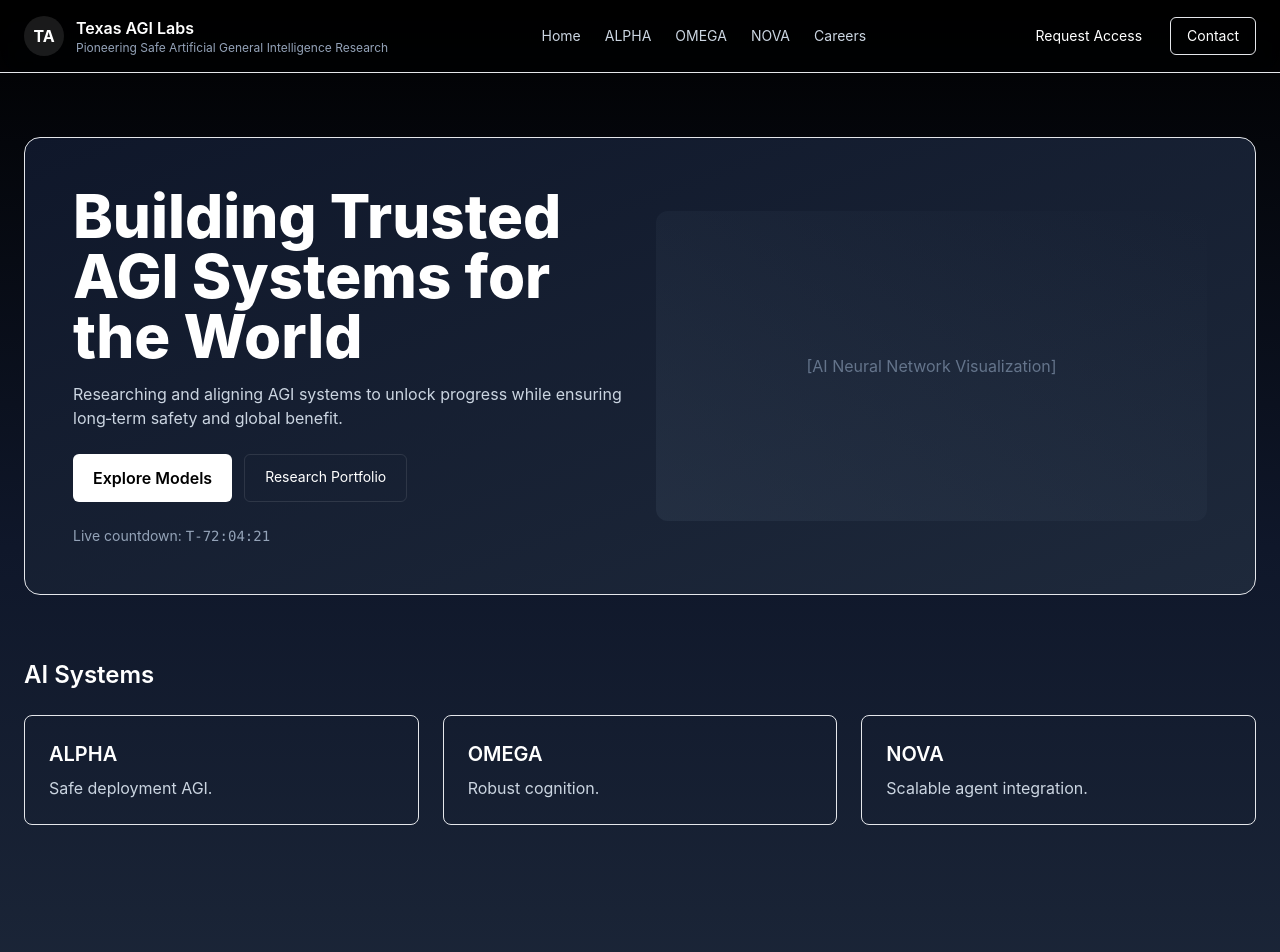
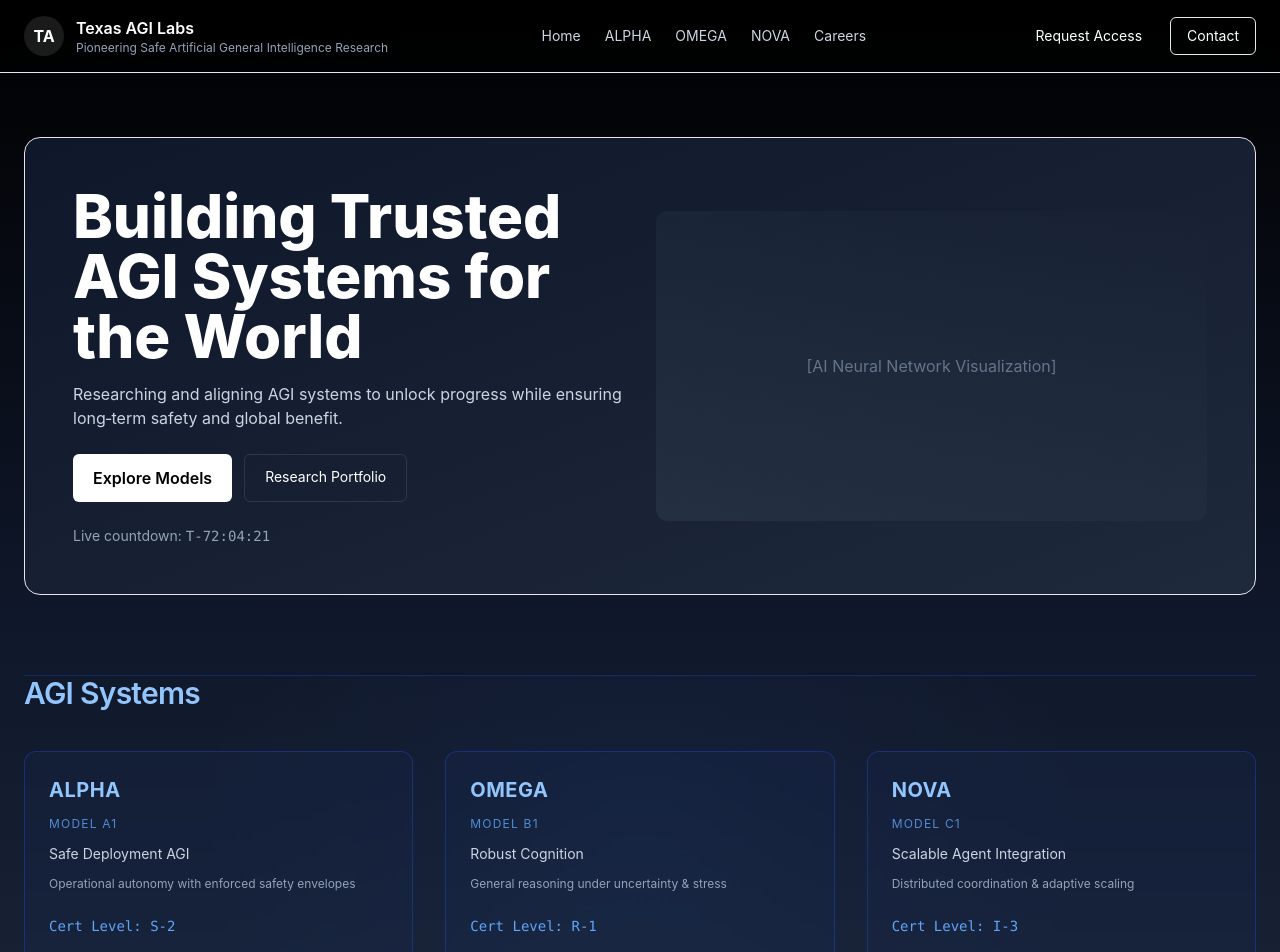
Before and after one commit to saravanan08071979/texasagilabs-site, a Next.js app: page / in a window 1280 px wide. Shown: the top 952 px of the page. Built offline with nearby package versions, Linux system fonts and the light colour scheme.

Commit message:
ui/blueprint-grid-structural: Added sparse aerospace grid under AGI Systems section

```diff
--- a/pages/index.jsx
+++ b/pages/index.jsx
@@ -26,14 +26,64 @@ export default function Home(){
           </div>
         </section>
 
-        <section id="vehicles" className="mt-16">
-          <h2 className="text-2xl font-semibold">AI Systems</h2>
-          <div className="mt-6 grid grid-cols-1 md:grid-cols-3 gap-6">
-            <a href="/models/alpha" className="block"><div className="bg-white/3 rounded-lg p-6 border border-white/6"><div className="text-xl font-semibold">ALPHA</div><div className="text-slate-300 mt-2">Safe deployment AGI.</div></div></a>
-            <a href="/models/omega" className="block"><div className="bg-white/3 rounded-lg p-6 border border-white/6"><div className="text-xl font-semibold">OMEGA</div><div className="text-slate-300 mt-2">Robust cognition.</div></div></a>
-            <a href="/models/nova" className="block"><div className="bg-white/3 rounded-lg p-6 border border-white/6"><div className="text-xl font-semibold">NOVA</div><div className="text-slate-300 mt-2">Scalable agent integration.</div></div></a>
-          </div>
-        </section>
+{/* ======================== AGI SYSTEMS SECTION ======================== */}
+<section id="vehicles" className="mt-20 relative">
+  {/* Sparse engineering grid overlay */}
+  <div
+    className="absolute inset-0 pointer-events-none
+               bg-[radial-gradient(circle_at_center,rgba(59,130,246,0.05)_0%,transparent_70%)]
+               border-t border-b border-blue-800/40"
+  />
+
+  <h2 className="relative text-3xl font-semibold tracking-tight text-blue-300">
+    AGI Systems
+  </h2>
+
+  <div className="relative mt-10 grid grid-cols-1 md:grid-cols-3 gap-8">
+    {[
+      {
+        name: 'ALPHA',
+        model: 'A1',
+        mission: 'Safe Deployment AGI',
+        spec: 'Operational autonomy with enforced safety envelopes',
+        status: 'S-2',
+      },
+      {
+        name: 'OMEGA',
+        model: 'B1',
+        mission: 'Robust Cognition',
+        spec: 'General reasoning under uncertainty & stress',
+        status: 'R-1',
+      },
+      {
+        name: 'NOVA',
+        model: 'C1',
+        mission: 'Scalable Agent Integration',
+        spec: 'Distributed coordination & adaptive scaling',
+        status: 'I-3',
+      },
+    ].map(system => (
+      <div
+        key={system.name}
+        className="relative bg-blue-900/10 border border-blue-700/40
+                   rounded-xl p-6 backdrop-blur-[1px] flex flex-col gap-3"
+      >
+        <div className="text-xl font-bold tracking-wide text-blue-300">
+          {system.name}
+        </div>
+        <div className="text-xs text-blue-400/80 uppercase tracking-widest">
+          Model {system.model}
+        </div>
+        <div className="text-sm text-slate-300">{system.mission}</div>
+        <div className="text-xs text-slate-400">{system.spec}</div>
+        <div className="mt-auto pt-3 text-blue-400 font-mono text-sm">
+          Cert Level: {system.status}
+        </div>
+      </div>
+    ))}
+  </div>
+</section>
+{/* ======================== END AGI SYSTEMS SECTION ======================== */}
 
       </main>
       <Footer/>
```
